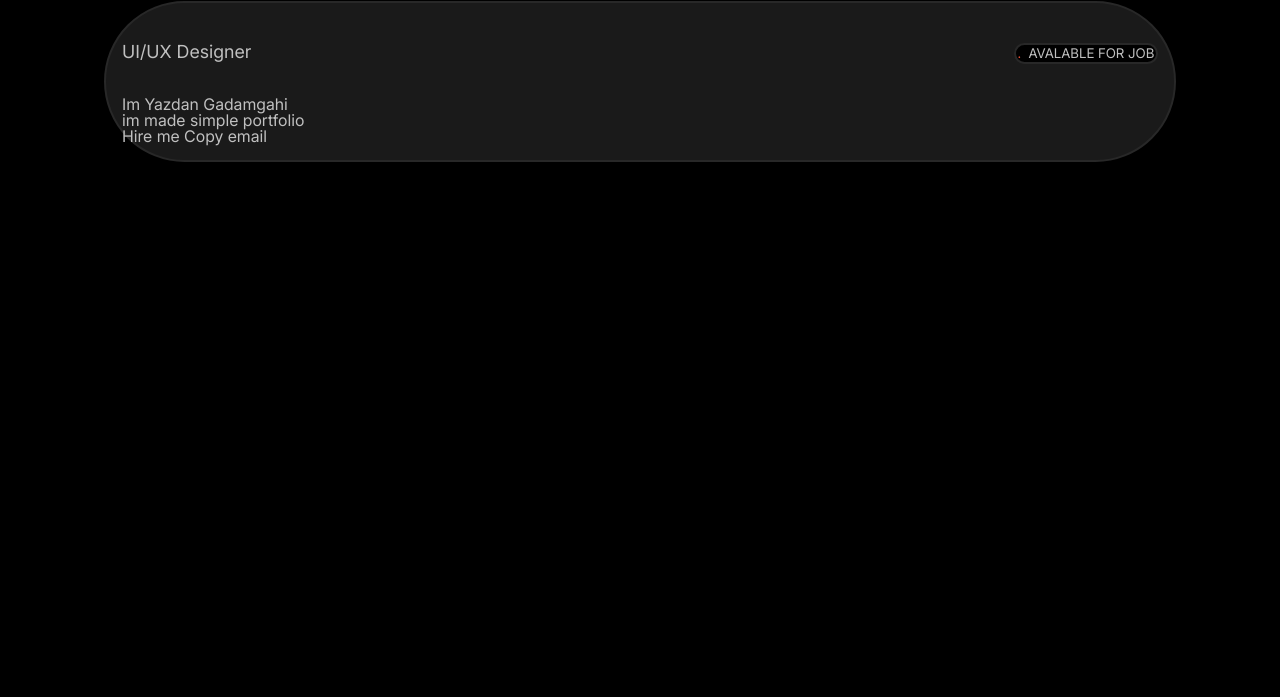
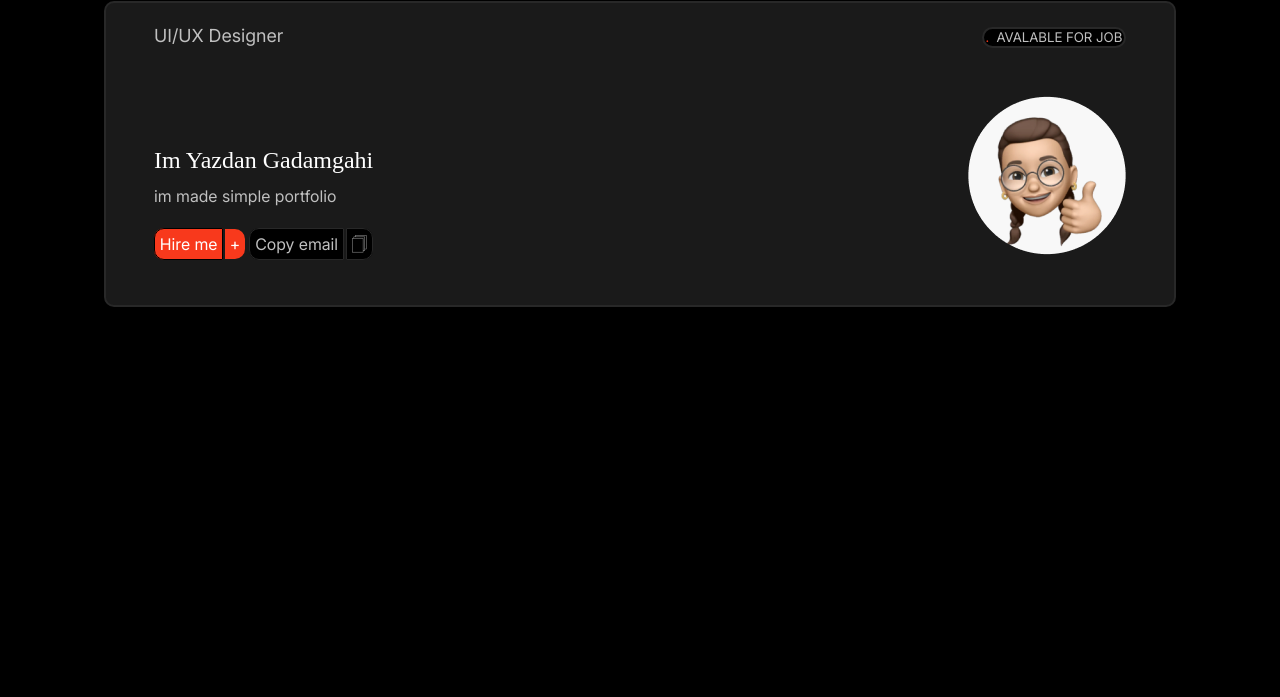
Before and after one commit to yazdanghadamgahi/portfolio, a plain HTML site: page index.html in a window 1280 px wide. Shown: the part 103-800 px from the top of the page. Drawn offline with Linux system fonts and the light colour scheme; a web font is replaced by a local one.

Commit message:
body top done

```diff
--- a/index.html
+++ b/index.html
@@ -23,20 +23,20 @@
         </div>
     </header>
     <div class="content-body">
-        <div class="box body-top">
+        <div class="box-main body-top">
             <div class="body-top_wrapper">
                 <h1 class="body-ui_ux">UI/UX Designer</h1>
                 <h3 class="avalable-job"><p class="avalable-dot">.</p>&nbsp;&nbsp;AVALABLE FOR JOB</h3>
             </div>
             <div class="top-main_wrapper">
                 <div class="body-main_wrapper-left">
-                    <h1>Im Yazdan Gadamgahi</h1>
-                    <p>im made simple portfolio</p>
-                    <a>Hire me</a>
-                    <a>Copy email</a>
+                    <h1 class="im-yazdan">Im Yazdan Gadamgahi</h1>
+                    <p class="margin-btm">im made simple portfolio</p>
+                    <a class="Hire-me margin-top-1rem">Hire me</a><a class="pls margin-top-1rem">+</a>
+                    <a class="Copy-email margin-top-1rem">Copy email</a><a class="🗍 margin-top-1rem">🗍</a>
                 </div>
                 <div class="top-main_wrapper_right">
-
+                    <img src="./images/png/Ellipse 61.png" alt="icon">
                 </div>
             </div>
         </div>
--- a/styles/app.css
+++ b/styles/app.css
@@ -1,9 +1,10 @@
 :root{
     --font : rgba(192,192,192,1);
+    --white : rgba(255,255,255,1);
     --radius : rgba(40,40,40,1);
     --background-black : rgba(0,0,0,1);
     --box_black : rgba(26,26,26,1);
-    --orange : rgba(243,80,52,1);
+    --orange : rgb(248, 57, 28);
 }
 /*--widgets--*/
 .menu_item{
@@ -18,6 +19,20 @@
     background-color: var(--box_black);
     color: var(--font);
     font-family: "inter-Regular";
+}
+.box-main{
+    border: 0.125rem solid var(--radius);
+    border-radius: 10px;
+    padding: 0rem 3rem;
+    background-color: var(--box_black);
+    color: var(--font);
+    font-family: "inter-Regular";
+}
+.margin-btm{
+    margin-bottom: 2rem;
+}
+.margin-top-1rem{
+    margin-top: 1rem;
 }
 /*--main--*/
 body{
@@ -85,10 +100,55 @@ header{
 }
 /*body main*/
 .top-main_wrapper{
-    margin-top: 2rem;
+    margin-top: 3rem;
+    display: flex;
+    justify-content: space-between;
+    align-items: center;
 }
 .top-main_wrapper-left{
 
 }
 .top-main_wrapper_right{
+    margin-bottom: 3rem;
 }
+.im-yazdan{
+    font-family: "inter-Bold";
+    color: var(--white);
+    font-size: x-large;
+    margin-bottom: 1rem;
+}
+/*btns*/
+.Hire-me{
+    font-family: "inter-Regular";
+    background-color: var(--orange);
+    color: var(--white);
+    width: 2rem;
+    margin-right: 0.1rem;
+    padding: 0.3rem;
+    border: 0.5px solid var(--background-black);
+    border-radius: 10px 0px 0px 10px;
+}
+.pls{
+    background-color: var(--orange);
+    color: var(--white);
+    width: 2rem;
+    padding: 0.3rem;
+    border: 0px solid var(--background-black);
+    border-radius: 0px 10px 10px 0px;
+}
+.Copy-email{
+    font-family: "inter-Regular";
+    background-color: var(--background-black);
+    width: 2rem;
+    margin-right: 0.1rem;
+    padding: 0.3rem;
+    border: 0.5px solid var(--radius);
+    border-radius: 10px 0px 0px 10px;
+}
+.🗍{
+    background-color: var(--background-black);
+    width: 2rem;
+    padding: 0.3rem;
+    border: 1px solid var(--radius);
+    border-radius: 0px 10px 10px 0px;
+}
```
Also changed, not shown: images/png/Ellipse 61.png (added).
